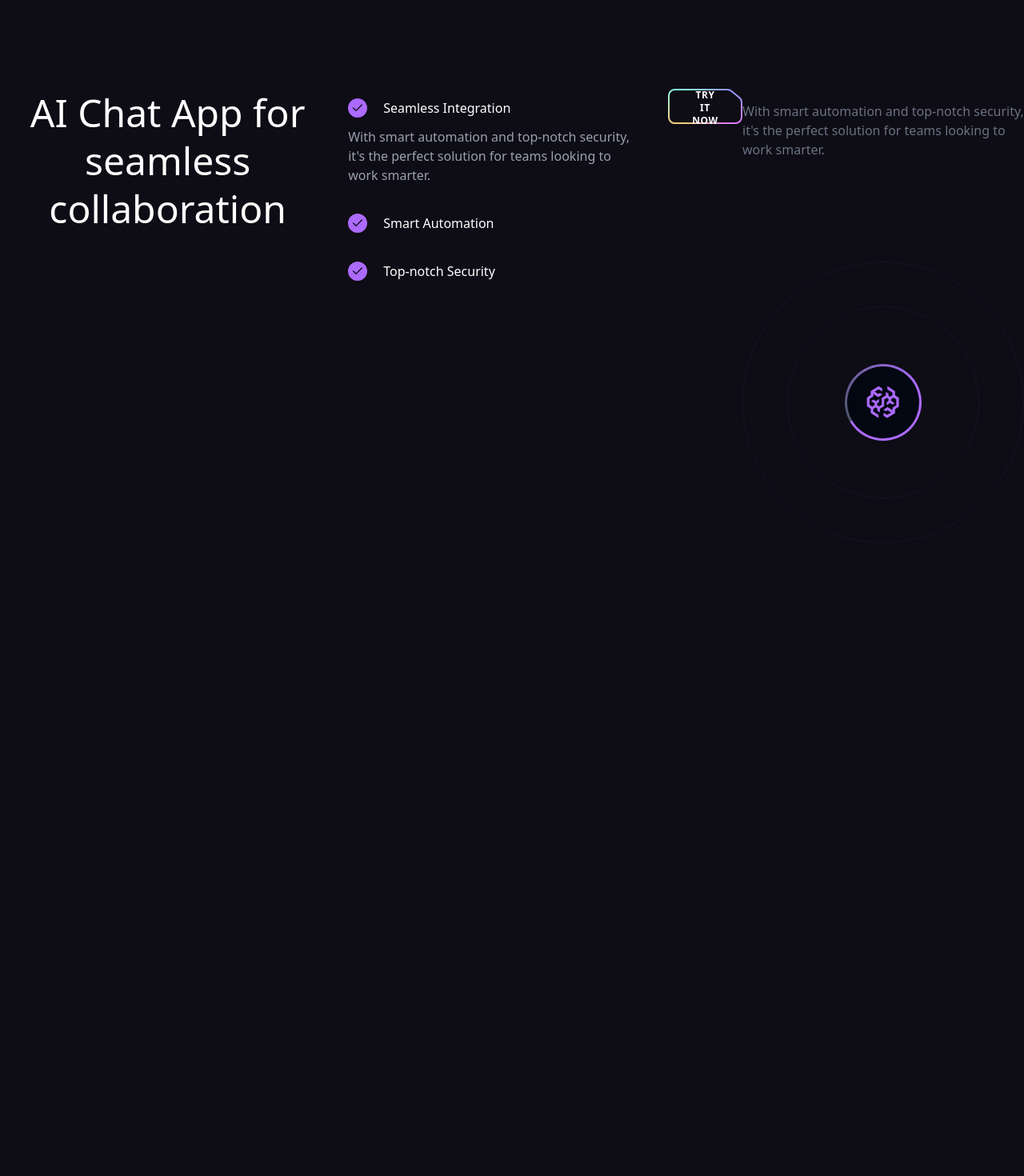
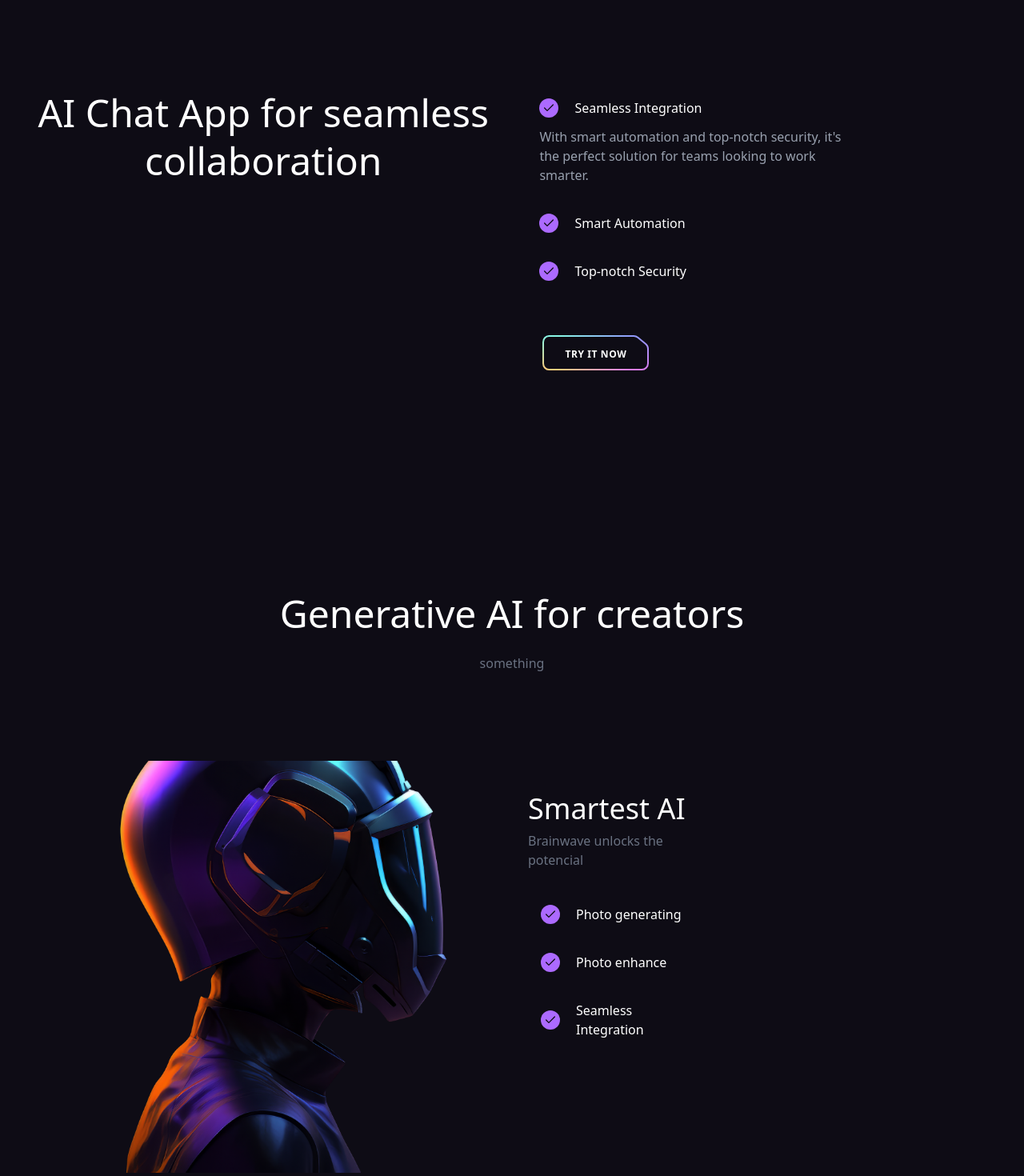
Before and after one commit to mcastrod08/brainwaveMC, a React (Vite) app: page / in a window 1280 px wide. Shown: the part 3680-5150 px from the top of the page at 80% size. Before the commit the page ends 4549 px from the top, so only its background shows below. Built offline with nearby package versions, Linux system fonts and the light colour scheme.

Commit message:
services section

```diff
--- a/src/App.jsx
+++ b/src/App.jsx
@@ -6,6 +6,7 @@ import Section from './components/Section'
 import Hero from './components/Hero'
 import Benefits from './components/Benefits'
 import Collaboration from './components/Collaboration'
+import Services from './components/Services'
 
 const App = () => {
 
@@ -16,6 +17,7 @@ const App = () => {
         <Hero/>
         <Benefits/>
         <Collaboration/>
+        <Services/>
       </div>
 
     </>
--- a/src/components/Collaboration.jsx
+++ b/src/components/Collaboration.jsx
@@ -11,8 +11,9 @@ const Collaboration = () => {
       <div className="container lg:flex">
 
         <Heading className="text-center mb-4 md:mb-8 md:max-w-md lg:max-w-2xl" title="AI Chat App for seamless collaboration"/>
+        <div className='max-w-[50%]'>
 
-        <ul className="max-w-[45rem] mb-10 md:mb-14">
+          <ul className="max-w-[70%] mb-10 md:mb-14">
             {collabContent.map((item)=>(
               <li key={item.id} className="mb-3 py-3 px-[1rem]">
                 <div className="flex items-center">
@@ -20,36 +21,14 @@ const Collaboration = () => {
                   <h6 className="ml-5">{item.title}</h6>
                 </div>
                 {item.text &&
-              <p className="mt-3 text-gray-400">{item.text}</p>}
+                  <p className="mt-3 text-gray-400">{item.text}</p>
+                }
               </li>
             ))}
           </ul>
           <Button className="ml-5">Try it now</Button>
-
-        <div className="lg:ml-auto xl:w-[38rem] mt-4">
-          <p className=" ml-5 mb-8 text-gray-500 md:mb-16 lg:mb-32 lg:w-[22rem] lg:mx-auto">
-            {collabText}
-          </p>
-
-          <div className="relative left-1/2 flex w-[22rem] aspect-square border border-gray-900 rounded-full -translate-x-1/2 scale:75 md:scale-100">
-            <div className="flex w-60 aspect-square m-auto border border-gray-900 rounded-full">
-              <div className="w-[6rem] aspect-square m-auto p-[0.2rem] bg-conic-240 from-gray-600 to-[#AC6AFF] to-50% rounded-full">
-                <div className="flex items-center justify-center w-full h-full bg-gray-950 rounded-full">
-                  <img
-                    src={brainwaveSymbol}
-                    width={48}
-                    height={48}
-                    alt="brainwave"
-                  />
         </div>
       </div>
-
-            </div>
-
-          </div>
-        </div>
-      </div>
-
     </Section>
   )
 }
--- /dev/null
+++ b/src/components/Services.jsx
@@ -0,0 +1,43 @@
+import React from 'react'
+import Section from './Section'
+import Heading from './Heading'
+import { service1 } from '../assets'
+import { brainwaveServices } from '../constants'
+import { check } from '../assets'
+
+const Services = () => {
+  return (
+    <Section className="">
+      <Heading className="text-center" title="Generative AI for creators"/>
+      <p className='text-center -mt-15 mb-20 text-gray-500'>something</p>
+
+      <div className="lg:flex container justify-around">
+        <img
+          src={service1}
+          width={560}
+          className='ml-20'
+        />
+
+        <div className='items-center mr-[25rem] ml-5 sm:mt-10'>
+
+          <h3 className='text-4xl mb-2'>Smartest AI</h3>
+          <p className='mb-8 text-gray-500'>Brainwave unlocks the potencial</p>
+          <ul className=" mb-10 md:mb-14">
+            {brainwaveServices.map((item, index) => (
+              <li key={index} className="mb-3 py-3 px-[1rem]">
+                <div className="flex items-center">
+                  <img src={check} width={24} height={24} alt="check"/>
+                  <h6 className="ml-5">{item}</h6>
+                </div>
+
+              </li>
+            ))}
+          </ul>
+        </div>
+
+      </div>
+    </Section>
+  )
+}
+
+export default Services
```
Lines whose indentation alone changed are shown as unchanged.
